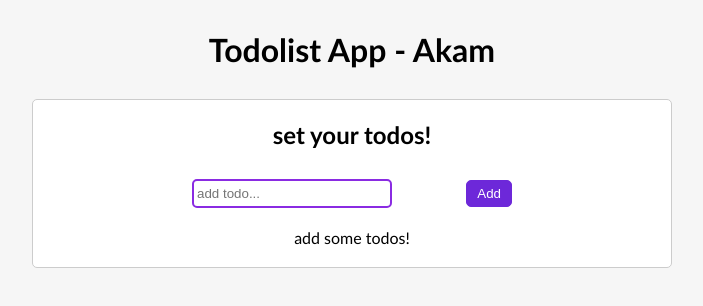
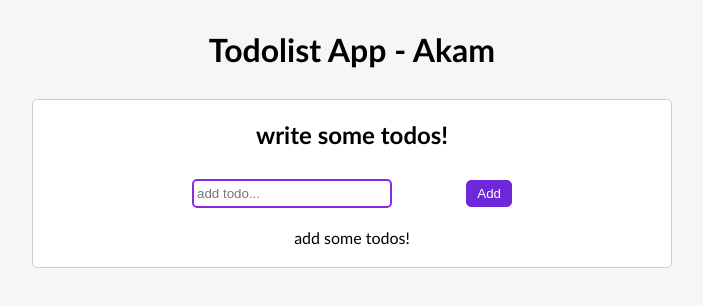
Before and after one commit to akamzandi/Todolist-App, a React (Create React App) app: page / in a window 1280 px wide. Shown: the top 306 px of the page, without its empty margins (288-991 px from the left). Built offline with nearby package versions, Linux system fonts and the light colour scheme.

Commit message:
minor change in Navbar for code readability

```diff
--- a/src/components/NavBar.js
+++ b/src/components/NavBar.js
@@ -1,14 +1,16 @@
 const NavBar = ({ unComplitedTodos }) => {
+  if (!unComplitedTodos) {
+    return (
+      <header>
+        <h2>write some todos!</h2>
+      </header>
+    );
+  }
+
   return (
     <header>
-      {unComplitedTodos ? (
-        <>
-          <span>{unComplitedTodos}</span>
-          <h2> are not completed</h2>
-        </>
-      ) : (
-        <h2>set your todos!</h2>
-      )}
+      <span>{unComplitedTodos}</span>
+      <h2> uncompleted task.</h2>
     </header>
   );
 };
```
